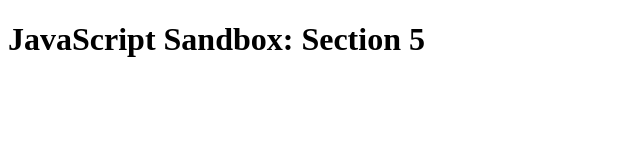
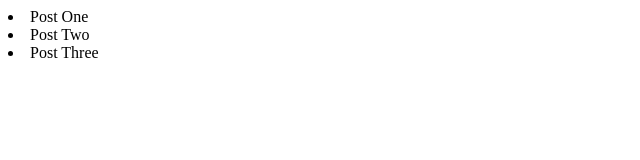
Before and after one commit to haloos/Refresher, a plain HTML site: page index.html in a window 1280 px wide. Shown: the whole page, without its empty margins (0-640 px from the left). Drawn offline with Linux system fonts and the light colour scheme.

Commit message:
Callback functions

```diff
--- a/app.js
+++ b/app.js
@@ -1,30 +1,45 @@
-class Person {
-  constructor(firstName, lastName) {
-    this.firstName = firstName;
-    this.lastName = lastName;
-  }
+const posts = [
+  {title: 'Post One', body: 'This is post one'},
+  {title: 'Post Two', body: 'This is post two'},
+];
 
-  greeting() {
-    return `Hello there ${this.firstName} ${this.lastName}`;
-  }
+/*function createPost(post) {
+  setTimeout(function() {
+    posts.push(post);
+  }, 2000);
 }
 
-class Customer extends Person {
-  constructor(firstName, lastName, phone, membership) {
-    super(firstName, lastName);
 
-    this.phone = phone;
-    this.membership = membership;
-  }
-
-static getMembershipCost() {
-  return 500;
+function getPosts() {
+ setTimeout(function (){
+  let output = '';
+  posts.forEach(function(post){
+    output += `<li>${post.title}</li>`;
+  });
+  document.body.innerHTML = output;
+ }, 1000);
 }
 
+createPost({title: 'Post Three', body: 'This is post three'});
+
+getPosts();*/
+
+function createPost(post, callback) {
+  setTimeout(function() {
+    posts.push(post);
+    callback();
+  }, 2000);
 }
 
-const john = new Customer('John', 'Doe', '555-555-5555', 'Standard');
 
-console.log(john.greeting());
+function getPosts() {
+ setTimeout(function (){
+  let output = '';
+  posts.forEach(function(post){
+    output += `<li>${post.title}</li>`;
+  });
+  document.body.innerHTML = output;
+ }, 1000);
+}
 
-console.log(Customer.getMembershipCost());
+createPost({title: 'Post Three', body: 'This is post three'}, getPosts);
--- a/index.html
+++ b/index.html
@@ -7,7 +7,7 @@
   <title>JavaScript Sandbox: Section 5</title>
 </head>
 <body>
-  <h1>JavaScript Sandbox: Section 5</h1>
+
 
   <script src="app.js"></script>
 </body>
```
